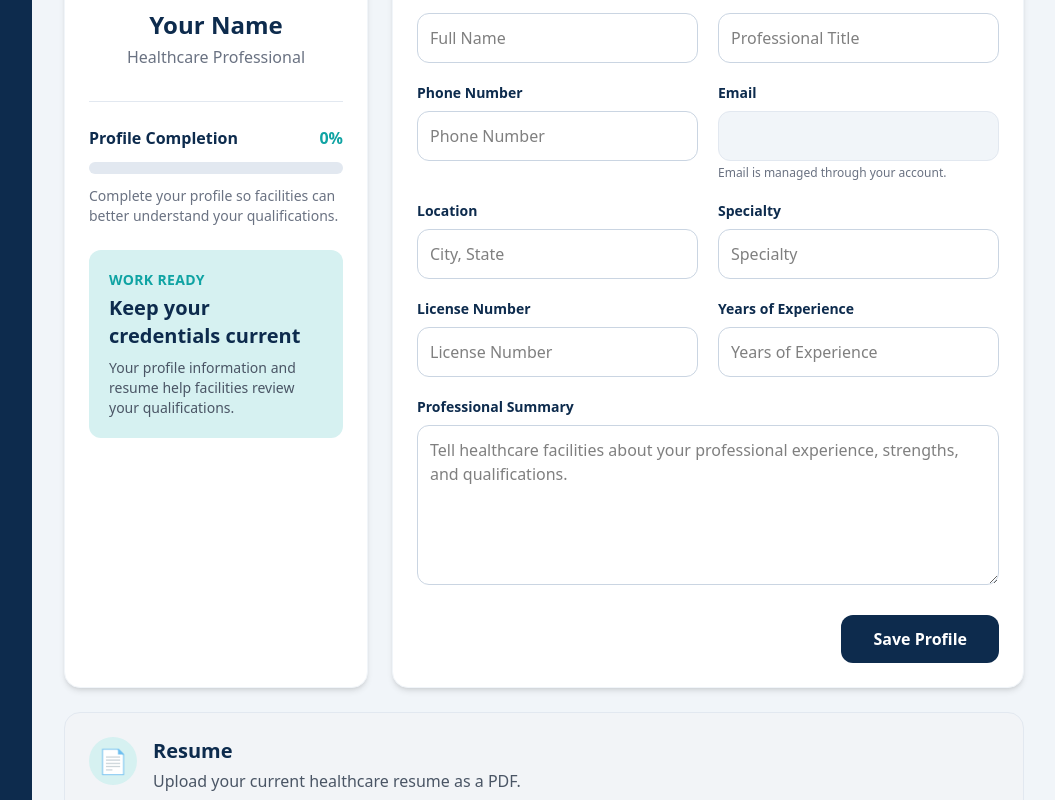
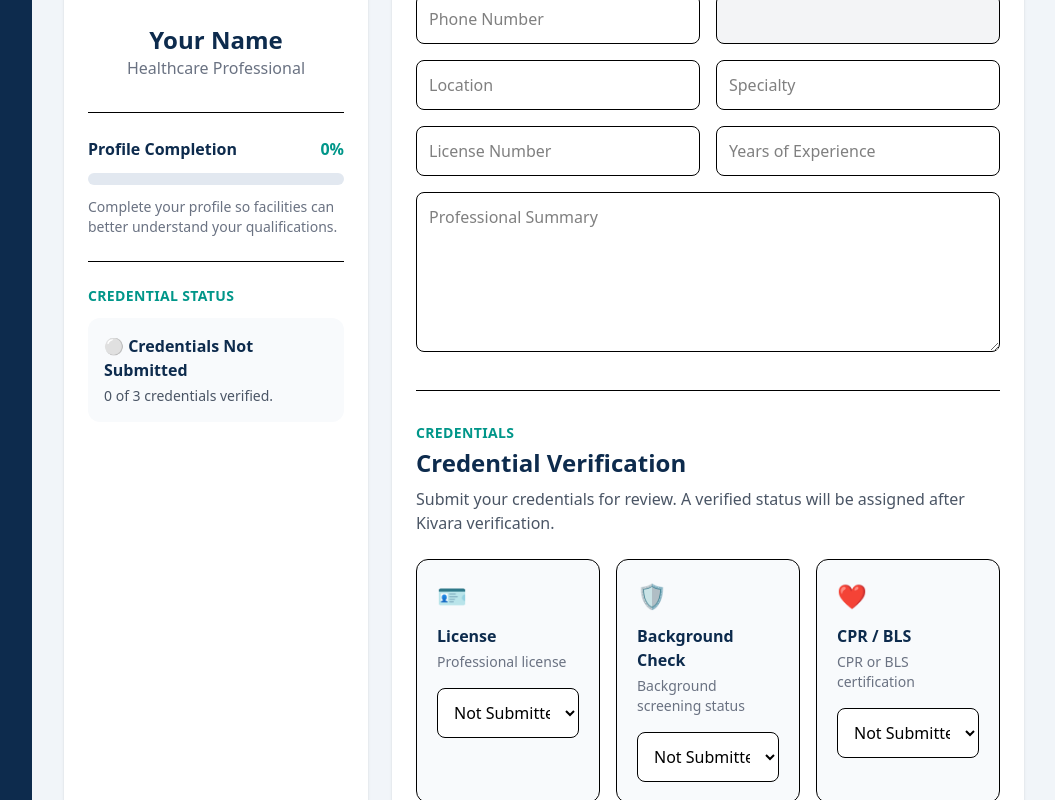
Before and after one commit to lakisha7923/kivara-website, a Next.js app: page /professional/profile in a window 1280 px wide. Shown: the part 380-1180 px from the top of the page, without its empty margins (224-1279 px from the left). Built offline with nearby package versions, Linux system fonts and the light colour scheme; no server answers.

Commit message:
Complete credential submission and verification workflow

```diff
--- a/app/professional/profile/page.tsx
+++ b/app/professional/profile/page.tsx
@@ -1,31 +1,27 @@
 "use client";
 
+import ResumeUpload from "@/components/profile/ResumeUpload";
+import DashboardLayout from "@/components/dashboard/DashboardLayout";
 import { useEffect, useState } from "react";
-import { onAuthStateChanged } from "firebase/auth";
+import { auth, db } from "@/lib/firebase";
 import {
   doc,
   getDoc,
   updateDoc,
 } from "firebase/firestore";
+import {
+  CredentialStatus,
+  ProfessionalProfile,
+} from "@/types/profile";
 
-import DashboardLayout from "@/components/dashboard/DashboardLayout";
-import ResumeUpload from "@/components/profile/ResumeUpload";
-
-import { auth, db } from "@/lib/firebase";
-
-type Profile = {
-  fullName: string;
-  title: string;
-  phone: string;
-  email: string;
-  location: string;
-  specialty: string;
-  licenseNumber: string;
-  experience: string;
-  summary: string;
-};
-
-const emptyProfile: Profile = {
+export default function ProfessionalProfilePage() {
+  const [profile, setProfile] = useState<
+    ProfessionalProfile & {
+      licenseStatus: CredentialStatus;
+      backgroundCheckStatus: CredentialStatus;
+      cprStatus: CredentialStatus;
+    }
+  >({
     fullName: "",
     title: "",
     phone: "",
@@ -35,20 +31,20 @@ const emptyProfile: Profile = {
     licenseNumber: "",
     experience: "",
     summary: "",
-};
+    resumeUrl: "",
+    photoUrl: "",
+    licenseStatus: "Not Submitted",
+    backgroundCheckStatus: "Not Submitted",
+    cprStatus: "Not Submitted",
+  });
 
-export default function ProfessionalProfile() {
-  const [profile, setProfile] = useState<Profile>(emptyProfile);
   const [saving, setSaving] = useState(false);
 
   useEffect(() => {
-    const unsubscribe = onAuthStateChanged(
-      auth,
-      async (user) => {
-        if (!user) {
-          setProfile(emptyProfile);
-          return;
-        }
+    const loadProfile = async () => {
+      const user = auth.currentUser;
+
+      if (!user) return;
 
       try {
         const userRef = doc(db, "users", user.uid);
@@ -61,46 +57,39 @@ export default function ProfessionalProfile() {
             fullName: data.fullName || "",
             title: data.title || "",
             phone: data.phone || "",
-              email: user.email || "",
+            email: user.email || data.email || "",
             location: data.location || "",
             specialty: data.specialty || "",
             licenseNumber: data.licenseNumber || "",
             experience: data.experience || "",
             summary: data.summary || "",
-            });
-          } else {
-            setProfile({
-              ...emptyProfile,
-              email: user.email || "",
+            resumeUrl: data.resumeUrl || "",
+            photoUrl: data.photoUrl || "",
+
+            licenseStatus:
+              data.licenseStatus || "Not Submitted",
+
+            backgroundCheckStatus:
+              data.backgroundCheckStatus ||
+              "Not Submitted",
+
+            cprStatus:
+              data.cprStatus || "Not Submitted",
           });
         }
       } catch (error) {
-          console.error(
-            "Unable to load professional profile:",
-            error
-          );
+        console.error("Unable to load profile:", error);
       }
-      }
-    );
+    };
 
-    return () => unsubscribe();
+    loadProfile();
   }, []);
-
-  const updateField = (
-    field: keyof Profile,
-    value: string
-  ) => {
-    setProfile((current) => ({
-      ...current,
-      [field]: value,
-    }));
-  };
 
   const saveProfile = async () => {
     const user = auth.currentUser;
 
     if (!user) {
-      alert("You must be logged in.");
+      alert("Please log in first.");
       return;
     }
 
@@ -116,15 +105,16 @@ export default function ProfessionalProfile() {
         licenseNumber: profile.licenseNumber,
         experience: profile.experience,
         summary: profile.summary,
+
+        licenseStatus: profile.licenseStatus,
+        backgroundCheckStatus:
+          profile.backgroundCheckStatus,
+        cprStatus: profile.cprStatus,
       });
 
       alert("Profile updated successfully!");
     } catch (error) {
-      console.error(
-        "Unable to save professional profile:",
-        error
-      );
-
+      console.error(error);
       alert("Unable to save profile.");
     } finally {
       setSaving(false);
@@ -143,18 +133,52 @@ export default function ProfessionalProfile() {
   ];
 
   const completedFields = profileFields.filter(
-    (field) => field.trim() !== ""
+    (field) => field?.trim()
   ).length;
 
-  const completionPercentage = Math.round(
+  const profileCompletion = Math.round(
     (completedFields / profileFields.length) * 100
   );
+
+  const credentialStatuses = [
+    profile.licenseStatus,
+    profile.backgroundCheckStatus,
+    profile.cprStatus,
+  ];
+
+  const verifiedCredentials =
+    credentialStatuses.filter(
+      (status) => status === "Verified"
+    ).length;
+
+  const pendingCredentials =
+    credentialStatuses.filter(
+      (status) => status === "Pending"
+    ).length;
+
+  const workReady =
+    profile.licenseStatus === "Verified" &&
+    profile.backgroundCheckStatus === "Verified" &&
+    profile.cprStatus === "Verified";
+
+  const updateCredentialStatus = (
+    field:
+      | "licenseStatus"
+      | "backgroundCheckStatus"
+      | "cprStatus",
+    value: CredentialStatus
+  ) => {
+    setProfile({
+      ...profile,
+      [field]: value,
+    });
+  };
 
   return (
     <DashboardLayout>
       {/* Header */}
       <header className="bg-[#0D2B4D] text-white rounded-3xl shadow-lg p-8">
-        <p className="text-[#D6F1F1] text-sm font-semibold uppercase tracking-wide">
+        <p className="text-teal-300 text-sm font-semibold uppercase tracking-wide">
           Professional Profile
         </p>
 
@@ -162,275 +186,418 @@ export default function ProfessionalProfile() {
           My Professional Profile
         </h1>
 
-        <p className="text-slate-300 mt-2 text-lg">
+        <p className="text-slate-300 mt-2">
           Keep your healthcare profile up to date.
         </p>
       </header>
 
       {/* Profile Overview */}
       <section className="mt-8 grid lg:grid-cols-3 gap-6">
-        {/* Profile Card */}
-        <div className="bg-white rounded-2xl shadow-md border border-slate-100 p-6">
-          <div className="flex flex-col items-center text-center">
-            <div className="w-28 h-28 rounded-full bg-[#D6F1F1] flex items-center justify-center text-4xl text-[#0D2B4D] font-bold">
+        {/* Left Profile Card */}
+        <div className="bg-white rounded-2xl shadow p-6">
+          <div className="w-32 h-32 rounded-full bg-[#D6F1F1] mx-auto flex items-center justify-center overflow-hidden">
+            {profile.photoUrl ? (
+              <img
+                src={profile.photoUrl}
+                alt={profile.fullName || "Profile"}
+                className="w-full h-full object-cover"
+              />
+            ) : (
+              <span className="text-4xl font-bold text-[#0D2B4D]">
                 {profile.fullName
-                ? profile.fullName.charAt(0).toUpperCase()
+                  ? profile.fullName
+                      .charAt(0)
+                      .toUpperCase()
                   : "P"}
+              </span>
+            )}
           </div>
 
-            <h2 className="text-2xl font-bold text-[#0D2B4D] mt-5">
+          <h2 className="text-2xl font-bold text-center mt-6 text-[#0D2B4D]">
             {profile.fullName || "Your Name"}
           </h2>
 
-            <p className="text-gray-500 mt-1">
+          <p className="text-center text-gray-500">
             {profile.title ||
               "Healthcare Professional"}
           </p>
 
           {profile.specialty && (
-              <span className="mt-4 rounded-full bg-[#D6F1F1] px-4 py-2 text-sm font-semibold text-[#0D2B4D]">
+            <div className="text-center mt-4">
+              <span className="inline-block bg-[#D6F1F1] text-[#0D2B4D] px-4 py-2 rounded-full text-sm font-semibold">
                 {profile.specialty}
               </span>
+            </div>
           )}
-          </div>
 
-          {/* Completion */}
-          <div className="mt-8 border-t border-slate-200 pt-6">
-            <div className="flex items-center justify-between">
+          {profile.location && (
+            <p className="text-center text-gray-500 mt-4">
+              📍 {profile.location}
+            </p>
+          )}
+
+          {/* Profile Completion */}
+          <div className="mt-8 border-t pt-6">
+            <div className="flex justify-between items-center">
               <p className="font-bold text-[#0D2B4D]">
                 Profile Completion
               </p>
 
-              <span className="font-bold text-[#0FA3A3]">
-                {completionPercentage}%
-              </span>
+              <p className="font-bold text-teal-600">
+                {profileCompletion}%
+              </p>
             </div>
 
-            <div className="mt-3 h-3 rounded-full bg-slate-200 overflow-hidden">
+            <div className="w-full bg-slate-200 rounded-full h-3 mt-3">
               <div
-                className="h-full bg-[#0FA3A3] transition-all"
+                className="bg-teal-500 h-3 rounded-full transition-all"
                 style={{
-                  width: `${completionPercentage}%`,
+                  width: `${profileCompletion}%`,
                 }}
               />
             </div>
 
             <p className="text-sm text-gray-500 mt-3">
-              Complete your profile so facilities can better understand your qualifications.
+              Complete your profile so facilities can
+              better understand your qualifications.
             </p>
           </div>
 
-          {/* Work Ready */}
-          <div className="mt-6 rounded-xl bg-[#D6F1F1] p-5">
-            <p className="text-sm font-semibold uppercase tracking-wide text-[#0FA3A3]">
-              Work Ready
+          {/* Credential Summary */}
+          <div className="mt-6 border-t pt-6">
+            <p className="text-sm font-semibold uppercase tracking-wide text-teal-600">
+              Credential Status
             </p>
 
-            <h3 className="text-xl font-bold text-[#0D2B4D] mt-1">
-              Keep your credentials current
-            </h3>
+            <div
+              className={`mt-3 rounded-xl p-4 ${
+                workReady
+                  ? "bg-green-50"
+                  : pendingCredentials > 0
+                  ? "bg-yellow-50"
+                  : "bg-slate-50"
+              }`}
+            >
+              <p className="font-bold text-[#0D2B4D]">
+                {workReady
+                  ? "🟢 Work Ready"
+                  : pendingCredentials > 0
+                  ? "🟡 Verification Pending"
+                  : "⚪ Credentials Not Submitted"}
+              </p>
 
-            <p className="text-gray-600 mt-2 text-sm">
-              Your profile information and resume help facilities review your qualifications.
+              <p className="text-sm text-gray-600 mt-1">
+                {verifiedCredentials} of 3 credentials
+                verified.
               </p>
+            </div>
           </div>
         </div>
 
         {/* Professional Information */}
-        <div className="lg:col-span-2 bg-white rounded-2xl shadow-md border border-slate-100 p-6">
-          <div className="mb-6">
-            <p className="text-sm font-semibold uppercase tracking-wide text-[#0FA3A3]">
+        <div className="lg:col-span-2 bg-white rounded-2xl shadow p-6">
+          <h2 className="text-2xl font-bold text-[#0D2B4D] mb-6">
             Professional Information
-            </p>
-
-            <h2 className="text-2xl font-bold text-[#0D2B4D] mt-1">
-              Your Details
           </h2>
 
-            <p className="text-gray-600 mt-1">
-              Update the information facilities will use when reviewing your profile.
-            </p>
-          </div>
-
-          <div className="grid md:grid-cols-2 gap-5">
-            <div>
-              <label className="block text-sm font-semibold text-[#0D2B4D] mb-2">
-                Full Name
-              </label>
-
+          <div className="grid md:grid-cols-2 gap-4">
             <input
               value={profile.fullName}
               onChange={(e) =>
-                  updateField(
-                    "fullName",
-                    e.target.value
-                  )
+                setProfile({
+                  ...profile,
+                  fullName: e.target.value,
+                })
               }
               placeholder="Full Name"
-                className="w-full rounded-xl border border-slate-300 p-3 outline-none focus:border-[#0FA3A3] focus:ring-2 focus:ring-[#D6F1F1]"
+              className="border rounded-lg p-3"
             />
-            </div>
-
-            <div>
-              <label className="block text-sm font-semibold text-[#0D2B4D] mb-2">
-                Professional Title
-              </label>
 
             <input
               value={profile.title}
               onChange={(e) =>
-                  updateField(
-                    "title",
-                    e.target.value
-                  )
+                setProfile({
+                  ...profile,
+                  title: e.target.value,
+                })
               }
               placeholder="Professional Title"
-                className="w-full rounded-xl border border-slate-300 p-3 outline-none focus:border-[#0FA3A3] focus:ring-2 focus:ring-[#D6F1F1]"
+              className="border rounded-lg p-3"
             />
-            </div>
-
-            <div>
-              <label className="block text-sm font-semibold text-[#0D2B4D] mb-2">
-                Phone Number
-              </label>
 
             <input
               value={profile.phone}
               onChange={(e) =>
-                  updateField(
-                    "phone",
-                    e.target.value
-                  )
+                setProfile({
+                  ...profile,
+                  phone: e.target.value,
+                })
               }
               placeholder="Phone Number"
-                className="w-full rounded-xl border border-slate-300 p-3 outline-none focus:border-[#0FA3A3] focus:ring-2 focus:ring-[#D6F1F1]"
+              className="border rounded-lg p-3"
             />
-            </div>
-
-            <div>
-              <label className="block text-sm font-semibold text-[#0D2B4D] mb-2">
-                Email
-              </label>
 
             <input
               value={profile.email}
               disabled
-                className="w-full rounded-xl border border-slate-200 p-3 bg-slate-100 text-gray-500 cursor-not-allowed"
+              className="border rounded-lg p-3 bg-gray-100"
             />
-
-              <p className="text-xs text-gray-500 mt-1">
-                Email is managed through your account.
-              </p>
-            </div>
-
-            <div>
-              <label className="block text-sm font-semibold text-[#0D2B4D] mb-2">
-                Location
-              </label>
 
             <input
               value={profile.location}
               onChange={(e) =>
-                  updateField(
-                    "location",
-                    e.target.value
-                  )
+                setProfile({
+                  ...profile,
+                  location: e.target.value,
+                })
               }
-                placeholder="City, State"
-                className="w-full rounded-xl border border-slate-300 p-3 outline-none focus:border-[#0FA3A3] focus:ring-2 focus:ring-[#D6F1F1]"
+              placeholder="Location"
+              className="border rounded-lg p-3"
             />
-            </div>
-
-            <div>
-              <label className="block text-sm font-semibold text-[#0D2B4D] mb-2">
-                Specialty
-              </label>
 
             <input
               value={profile.specialty}
               onChange={(e) =>
-                  updateField(
-                    "specialty",
-                    e.target.value
-                  )
+                setProfile({
+                  ...profile,
+                  specialty: e.target.value,
+                })
               }
               placeholder="Specialty"
-                className="w-full rounded-xl border border-slate-300 p-3 outline-none focus:border-[#0FA3A3] focus:ring-2 focus:ring-[#D6F1F1]"
+              className="border rounded-lg p-3"
             />
-            </div>
-
-            <div>
-              <label className="block text-sm font-semibold text-[#0D2B4D] mb-2">
-                License Number
-              </label>
 
             <input
               value={profile.licenseNumber}
               onChange={(e) =>
-                  updateField(
-                    "licenseNumber",
-                    e.target.value
-                  )
+                setProfile({
+                  ...profile,
+                  licenseNumber: e.target.value,
+                })
               }
               placeholder="License Number"
-                className="w-full rounded-xl border border-slate-300 p-3 outline-none focus:border-[#0FA3A3] focus:ring-2 focus:ring-[#D6F1F1]"
+              className="border rounded-lg p-3"
             />
-            </div>
-
-            <div>
-              <label className="block text-sm font-semibold text-[#0D2B4D] mb-2">
-                Years of Experience
-              </label>
 
             <input
               value={profile.experience}
               onChange={(e) =>
-                  updateField(
-                    "experience",
-                    e.target.value
-                  )
+                setProfile({
+                  ...profile,
+                  experience: e.target.value,
+                })
               }
               placeholder="Years of Experience"
-                className="w-full rounded-xl border border-slate-300 p-3 outline-none focus:border-[#0FA3A3] focus:ring-2 focus:ring-[#D6F1F1]"
+              className="border rounded-lg p-3"
             />
           </div>
-          </div>
-
-          <div className="mt-5">
-            <label className="block text-sm font-semibold text-[#0D2B4D] mb-2">
-              Professional Summary
-            </label>
 
           <textarea
             value={profile.summary}
             onChange={(e) =>
-                updateField(
-                  "summary",
-                  e.target.value
+              setProfile({
+                ...profile,
+                summary: e.target.value,
+              })
+            }
+            placeholder="Professional Summary"
+            className="border rounded-lg p-3 w-full mt-4 h-40"
+          />
+
+          {/* Credentials */}
+          <div className="mt-8 border-t pt-8">
+            <p className="text-sm font-semibold uppercase tracking-wide text-teal-600">
+              Credentials
+            </p>
+
+            <h2 className="text-2xl font-bold text-[#0D2B4D] mt-1">
+              Credential Verification
+            </h2>
+
+            <p className="text-gray-600 mt-2">
+              Submit your credentials for review. A
+              verified status will be assigned after
+              Kivara verification.
+            </p>
+
+            <div className="grid md:grid-cols-3 gap-4 mt-6">
+              {/* License */}
+              <div className="border rounded-xl p-5 bg-slate-50">
+                <div className="text-2xl">
+                  🪪
+                </div>
+
+                <h3 className="font-bold text-[#0D2B4D] mt-3">
+                  License
+                </h3>
+
+                <p className="text-sm text-gray-500 mt-1">
+                  Professional license
+                </p>
+
+                <select
+                  value={profile.licenseStatus}
+                  onChange={(e) =>
+                    updateCredentialStatus(
+                      "licenseStatus",
+                      e.target
+                        .value as CredentialStatus
                     )
                   }
-              placeholder="Tell healthcare facilities about your professional experience, strengths, and qualifications."
-              className="w-full rounded-xl border border-slate-300 p-3 h-40 resize-y outline-none focus:border-[#0FA3A3] focus:ring-2 focus:ring-[#D6F1F1]"
-            />
+                  className="w-full border rounded-lg p-3 mt-4 bg-white"
+                >
+                  <option value="Not Submitted">
+                    Not Submitted
+                  </option>
+
+                  <option value="Pending">
+                    Pending
+                  </option>
+
+                  <option
+                    value="Verified"
+                    disabled
+                  >
+                    Verified
+                  </option>
+                </select>
+
+                {profile.licenseStatus ===
+                  "Verified" && (
+                  <p className="text-green-600 text-sm font-semibold mt-2">
+                    ✓ Verified
+                  </p>
+                )}
               </div>
 
-          <div className="mt-6 flex justify-end">
+              {/* Background Check */}
+              <div className="border rounded-xl p-5 bg-slate-50">
+                <div className="text-2xl">
+                  🛡️
+                </div>
+
+                <h3 className="font-bold text-[#0D2B4D] mt-3">
+                  Background Check
+                </h3>
+
+                <p className="text-sm text-gray-500 mt-1">
+                  Background screening status
+                </p>
+
+                <select
+                  value={
+                    profile.backgroundCheckStatus
+                  }
+                  onChange={(e) =>
+                    updateCredentialStatus(
+                      "backgroundCheckStatus",
+                      e.target
+                        .value as CredentialStatus
+                    )
+                  }
+                  className="w-full border rounded-lg p-3 mt-4 bg-white"
+                >
+                  <option value="Not Submitted">
+                    Not Submitted
+                  </option>
+
+                  <option value="Pending">
+                    Pending
+                  </option>
+
+                  <option
+                    value="Verified"
+                    disabled
+                  >
+                    Verified
+                  </option>
+                </select>
+
+                {profile.backgroundCheckStatus ===
+                  "Verified" && (
+                  <p className="text-green-600 text-sm font-semibold mt-2">
+                    ✓ Verified
+                  </p>
+                )}
+              </div>
+
+              {/* CPR */}
+              <div className="border rounded-xl p-5 bg-slate-50">
+                <div className="text-2xl">
+                  ❤️
+                </div>
+
+                <h3 className="font-bold text-[#0D2B4D] mt-3">
+                  CPR / BLS
+                </h3>
+
+                <p className="text-sm text-gray-500 mt-1">
+                  CPR or BLS certification
+                </p>
+
+                <select
+                  value={profile.cprStatus}
+                  onChange={(e) =>
+                    updateCredentialStatus(
+                      "cprStatus",
+                      e.target
+                        .value as CredentialStatus
+                    )
+                  }
+                  className="w-full border rounded-lg p-3 mt-4 bg-white"
+                >
+                  <option value="Not Submitted">
+                    Not Submitted
+                  </option>
+
+                  <option value="Pending">
+                    Pending
+                  </option>
+
+                  <option
+                    value="Verified"
+                    disabled
+                  >
+                    Verified
+                  </option>
+                </select>
+
+                {profile.cprStatus ===
+                  "Verified" && (
+                  <p className="text-green-600 text-sm font-semibold mt-2">
+                    ✓ Verified
+                  </p>
+                )}
+              </div>
+            </div>
+          </div>
+
+          {/* Save */}
           <button
             onClick={saveProfile}
             disabled={saving}
-              className="rounded-xl bg-[#0D2B4D] px-8 py-3 font-semibold text-white hover:bg-[#123B66] transition disabled:cursor-not-allowed disabled:opacity-50"
+            className="mt-8 bg-[#0D2B4D] text-white px-8 py-3 rounded-xl hover:bg-[#133b68] disabled:opacity-60 transition"
           >
             {saving
               ? "Saving..."
               : "Save Profile"}
           </button>
         </div>
-        </div>
       </section>
 
       {/* Resume */}
-      <section className="mt-6 pb-8">
+      <section className="mt-8">
+        <div className="bg-white rounded-2xl shadow p-6">
+          <p className="text-sm font-semibold uppercase tracking-wide text-teal-600">
+            Professional Documents
+          </p>
+
+          <h2 className="text-2xl font-bold text-[#0D2B4D] mt-1 mb-4">
+            Resume
+          </h2>
+
           <ResumeUpload />
+        </div>
       </section>
     </DashboardLayout>
   );
--- a/types/profile.ts
+++ b/types/profile.ts
@@ -1,3 +1,8 @@
+export type CredentialStatus =
+  | "Not Submitted"
+  | "Pending"
+  | "Verified";
+
 export interface ProfessionalProfile {
   fullName: string;
   title: string;
@@ -10,4 +15,8 @@ export interface ProfessionalProfile {
   summary: string;
   resumeUrl?: string;
   photoUrl?: string;
+
+  licenseStatus?: CredentialStatus;
+  backgroundCheckStatus?: CredentialStatus;
+  cprStatus?: CredentialStatus;
 }
```
Lines whose indentation alone changed are shown as unchanged.
